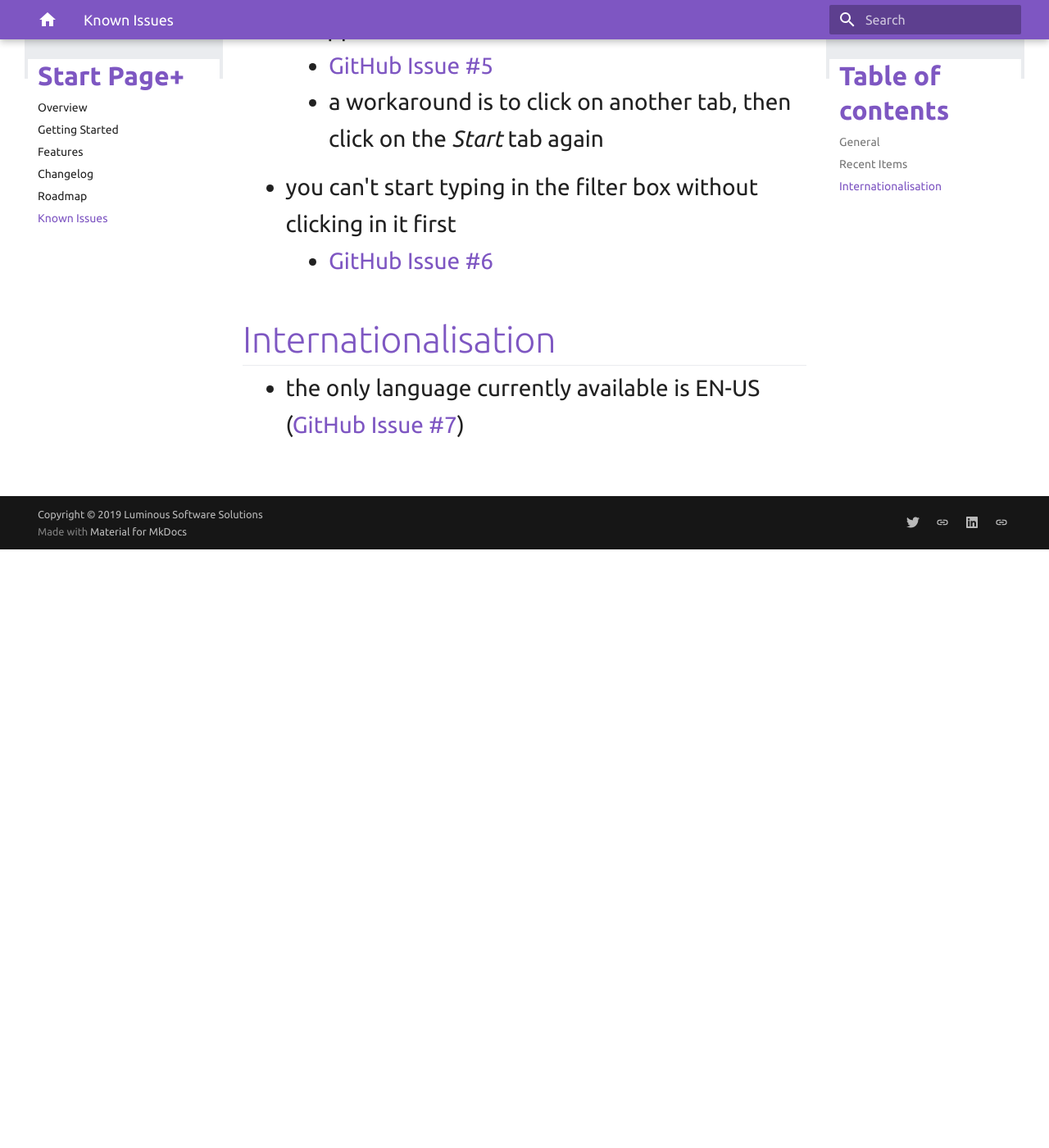
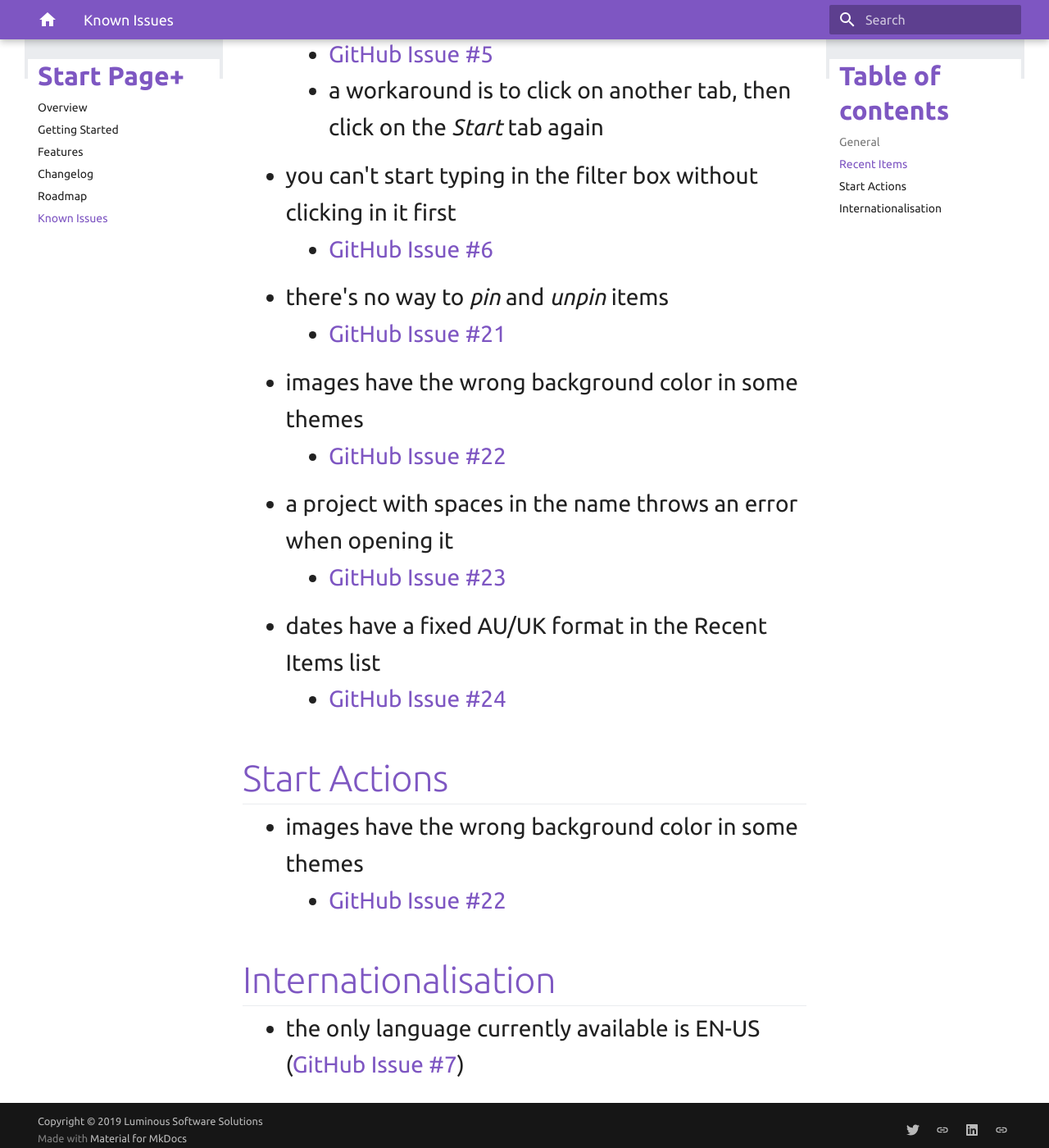
Before and after one commit to luminous-software/start-page-plus, an MkDocs documentation site: the page built from docs-source/known-issues.md, in a window 1280 px wide and 1400 px high, scrolled down 730 px. Shown: the whole window at 82% size. Built offline with MkDocs 1.6.1 and Material for MkDocs 9.7.7, drawn with Linux system fonts in a browser that asks for light colours; old or Windows-style settings are respelled for this version of MkDocs.

Commit message:
Update documentation files

```diff
--- a/docs-source/known-issues.md
+++ b/docs-source/known-issues.md
@@ -1,26 +1,44 @@
 ## General
 
-- *Start Page+* **may** not open if you also have [Developer News][developer-news-url] installed
-    - [GitHub Issue #3][github-issue-3] (not conclusive)
-- *Start Page+* doesn't open at startup unless you've already opened it, and left it open when you close VS
+  - *Start Page+* **may** not open if you also have [Developer News][developer-news-url] installed
+  - [GitHub Issue #3][github-issue-3] (not conclusive)
+    - *Start Page+* doesn't open at startup unless you've already opened it, and left it open when you close VS
     - [GitHub Issue #4][github-issue-4]
 
 ## Recent Items
 
-- if you click on the *Refresh* button, the timeframes disappear
+  - if you click on the *Refresh* button, the timeframes disappear
     - [GitHub Issue #5][github-issue-5]
     - a workaround is to click on another tab, then click on the *Start* tab again
-- you can't start typing in the filter box without clicking in it first
+  - you can't start typing in the filter box without clicking in it first
     - [GitHub Issue #6][github-issue-6]
+  - there's no way to *pin* and *unpin* items
+    - [GitHub Issue #21][github-issue-21]
+  - images have the wrong background color in some themes
+    - [GitHub Issue #22][github-issue-22]
+  - a project with spaces in the name throws an error when opening it
+    - [GitHub Issue #23][github-issue-23]
+  - dates have a fixed AU/UK format in the Recent Items list
+    - [GitHub Issue #24][github-issue-24]
 
 [developer-news-url]: https://luminous-software.solutions/developer-news
 [github-issue-3]: https://github.com/luminous-software/start-page-plus/issues/3
 [github-issue-4]: https://github.com/luminous-software/start-page-plus/issues/4
 [github-issue-5]: https://github.com/luminous-software/start-page-plus/issues/5
 [github-issue-6]: https://github.com/luminous-software/start-page-plus/issues/6
+[github-issue-21]: https://github.com/luminous-software/start-page-plus/issues21
+[github-issue-22]: https://github.com/luminous-software/start-page-plus/issues22
+[github-issue-23]: https://github.com/luminous-software/start-page-plus/issues23
+[github-issue-24]: https://github.com/luminous-software/start-page-plus/issues24
+
+## Start Actions
+
+  - images have the wrong background color in some themes
+    - [GitHub Issue #22][github-issue-22]
+
 
 ## Internationalisation
 
-- the only language currently available is EN-US ([GitHub Issue #7][github-issue-7])
+  - the only language currently available is EN-US ([GitHub Issue #7][github-issue-7])
 
 [github-issue-7]: https://github.com/luminous-software/start-page-plus/issues/7
```
Also changed, not shown: docs-source/changelog.md (+1 -1 lines).
